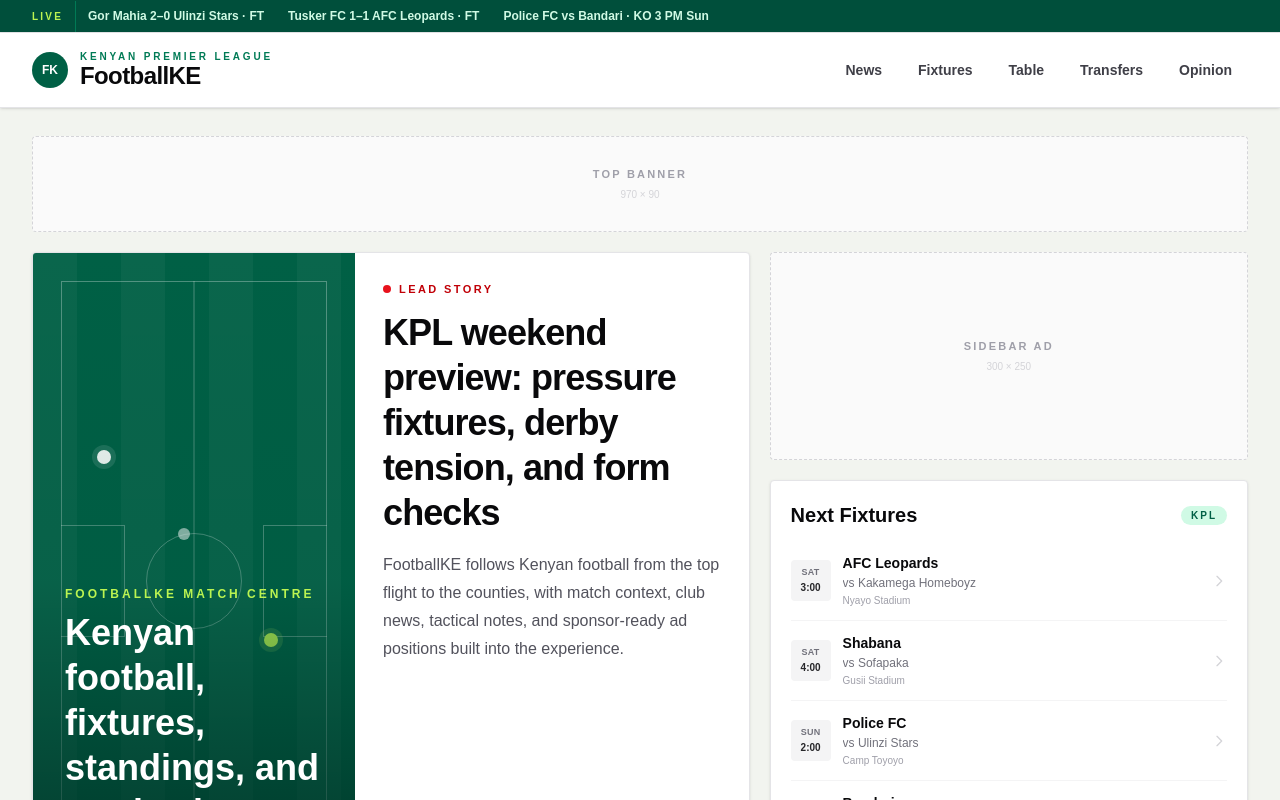
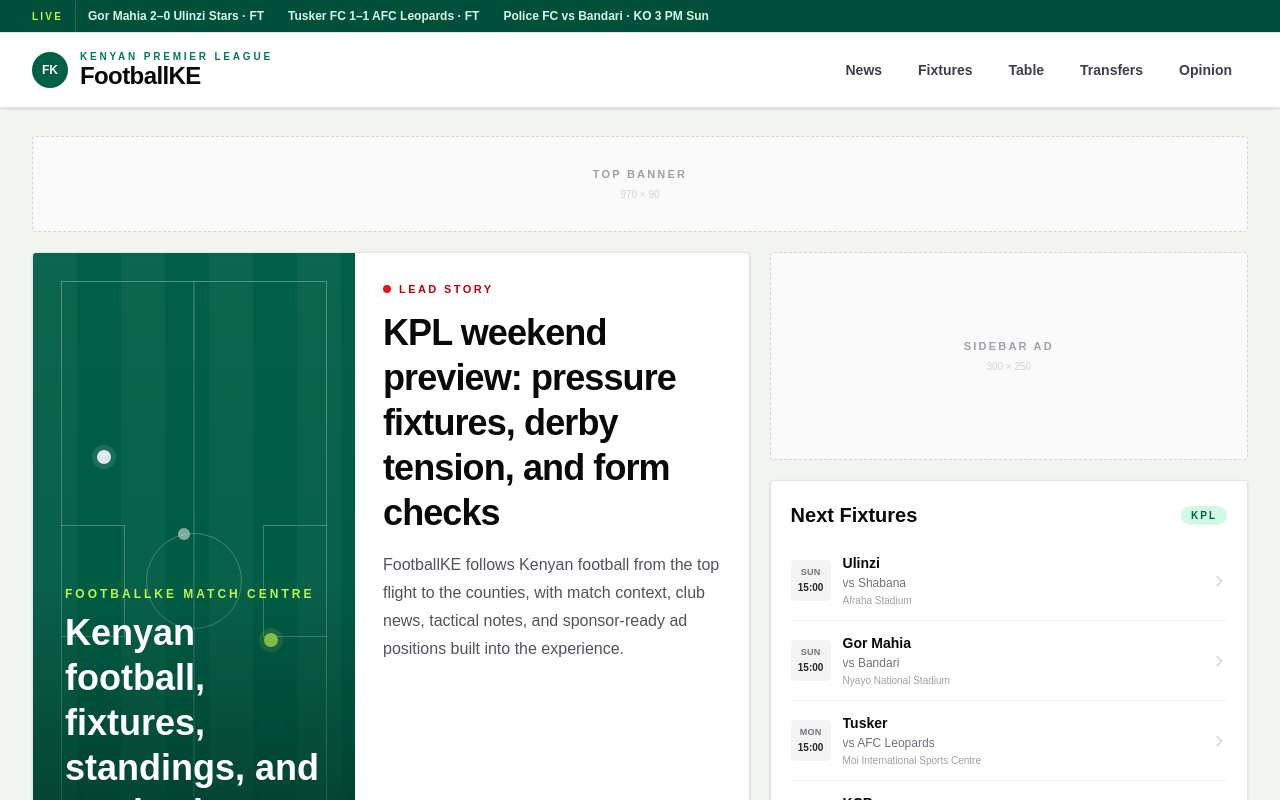
Before and after one commit to myusercloud/footballke, a Next.js app: page / in a window 1280 px wide. Shown: the top 800 px of the page. Built offline with nearby package versions, Linux system fonts and the light colour scheme.

Commit message:
phase 4 (Fixtures)

```diff
--- a/app/page.tsx
+++ b/app/page.tsx
@@ -1,7 +1,10 @@
 import type { Metadata } from "next";
+import Link from "next/link";
 import Navbar from "@/components/layout/Navbar";
 import Footer from "@/components/layout/Footer";
 import { getNews } from "@/lib/news.cache";
+import { getUpcomingFixtures } from "@/lib/fixtures.cache";
+import { formatKickoffTime } from "@/lib/fixture.utils";
 
 export const metadata: Metadata = {
   title: "KPL Weekend Preview & Standings",
@@ -15,42 +18,6 @@ export const metadata: Metadata = {
   },
 };
 
-
-const fixtures = [
-  {
-    home: "AFC Leopards",
-    away: "Kakamega Homeboyz",
-    time: "Sat 3:00 PM",
-    day: "Sat",
-    hour: "3:00 PM",
-    venue: "Nyayo Stadium",
-  },
-  {
-    home: "Shabana",
-    away: "Sofapaka",
-    time: "Sat 4:00 PM",
-    day: "Sat",
-    hour: "4:00 PM",
-    venue: "Gusii Stadium",
-  },
-  {
-    home: "Police FC",
-    away: "Ulinzi Stars",
-    time: "Sun 2:00 PM",
-    day: "Sun",
-    hour: "2:00 PM",
-    venue: "Camp Toyoyo",
-  },
-  {
-    home: "Bandari",
-    away: "Tusker",
-    time: "Sun 4:15 PM",
-    day: "Sun",
-    hour: "4:15 PM",
-    venue: "Mbaraki Sports Club",
-  },
-];
-
 const table = [
   { club: "Gor Mahia", pts: 46, played: 22, gd: "+18", form: "W W D W W" },
   { club: "Tusker", pts: 42, played: 22, gd: "+12", form: "W D W L W" },
@@ -63,6 +30,24 @@ const table = [
   { club: "Shabana", pts: 22, played: 22, gd: "-15", form: "D L W L L" },
 ];
 
+// ── Helpers ───────────────────────────────────────────────────────────────────
+
+/** Short weekday abbreviation in EAT — "Sat", "Sun", etc. */
+function kickoffDay(iso: string): string {
+  return new Date(iso)
+    .toLocaleDateString("en-KE", {
+      weekday: "short",
+      timeZone: "Africa/Nairobi",
+    })
+    .slice(0, 3);
+}
+
+/** Strips AM/PM so "3:00 PM" → "3:00" and "15:00" is already correct. */
+function kickoffBadgeTime(iso: string): string {
+  return formatKickoffTime(iso).replace(/\s*(AM|PM)$/i, "");
+}
+
+// ── Sub-components ────────────────────────────────────────────────────────────
 
 function FormBadges({ form }: { form: string }) {
   return (
@@ -129,10 +114,10 @@ function LiveTicker() {
   return (
     <div className="overflow-hidden border-b border-zinc-200 bg-emerald-900 text-white">
       <div className="mx-auto flex max-w-7xl items-center gap-0 px-4 sm:px-6 lg:px-8">
-        <span className="shrink-0 border-r border-emerald-700 pr-3 mr-3 py-2 text-[10px] font-black uppercase tracking-[0.22em] text-lime-300">
+        <span className="mr-3 shrink-0 border-r border-emerald-700 py-2 pr-3 text-[10px] font-black uppercase tracking-[0.22em] text-lime-300">
           Live
         </span>
-        <div className="flex gap-6 overflow-x-auto py-2 text-xs font-semibold text-emerald-100 scrollbar-none whitespace-nowrap">
+        <div className="flex gap-6 overflow-x-auto whitespace-nowrap py-2 text-xs font-semibold text-emerald-100 scrollbar-none">
           {items.map((item, i) => (
             <span key={i} className="shrink-0">
               {item}
@@ -176,10 +161,17 @@ function PitchVisual() {
   );
 }
 
+// ── Page ──────────────────────────────────────────────────────────────────────
+
 export default async function Home() {
-  const { articles } = await getNews({ pageSize: 7 });
+  const [{ articles }, upcomingFixtures] = await Promise.all([
+    getNews({ pageSize: 7 }),
+    getUpcomingFixtures(4),
+  ]);
+
   const topStories = articles.slice(0, 3);
   const quickReads = articles.slice(3);
+
   return (
     <>
       <a
@@ -240,26 +232,26 @@ export default async function Home() {
                   </p>
                 </div>
                 <div className="mt-6 flex flex-wrap items-center gap-3">
-                  <a
+                  <Link
+                    href="/news"
                     className="inline-flex items-center gap-2 rounded-sm bg-emerald-800 px-5 py-2.5 text-sm font-bold text-white transition-colors hover:bg-emerald-700 focus:outline-none focus-visible:ring-2 focus-visible:ring-emerald-600 focus-visible:ring-offset-2 active:bg-emerald-900"
-                    href="/news"
                   >
                     Read latest
                     <svg className="h-3.5 w-3.5" fill="none" stroke="currentColor" strokeWidth={2.5} viewBox="0 0 24 24" aria-hidden="true">
                       <path strokeLinecap="round" strokeLinejoin="round" d="M9 5l7 7-7 7" />
                     </svg>
-                  </a>
-                  <a
+                  </Link>
+                  <Link
+                    href="/fixtures"
                     className="inline-flex items-center gap-2 rounded-sm border border-zinc-300 px-5 py-2.5 text-sm font-bold transition-colors hover:border-zinc-400 hover:bg-zinc-50 focus:outline-none focus-visible:ring-2 focus-visible:ring-zinc-400 focus-visible:ring-offset-2 active:bg-zinc-100"
-                    href="#fixtures"
                   >
                     View fixtures
-                  </a>
+                  </Link>
                 </div>
               </div>
             </article>
 
-            {/* Fixtures + sidebar ad */}
+            {/* Fixtures widget + sidebar ad */}
             <div className="grid gap-5 sm:grid-cols-2 lg:grid-cols-1">
               <AdSlot label="Sidebar ad" size="300 × 250" className="min-h-52 sm:min-h-full lg:min-h-52" />
 
@@ -277,34 +269,38 @@ export default async function Home() {
                   </span>
                 </div>
 
+                {upcomingFixtures.length > 0 ? (
                   <div className="mt-3 divide-y divide-zinc-100">
-                  {fixtures.map((fixture) => (
-                    <div
-                      key={`${fixture.home}-${fixture.away}`}
-                      className="flex items-center gap-3 py-3 transition-colors hover:bg-zinc-50"
+                    {upcomingFixtures.map((fixture) => (
+                      <Link
+                        key={fixture.id}
+                        href={`/fixtures/${fixture.id}`}
+                        className="group flex items-center gap-3 py-3 transition-colors hover:bg-zinc-50 focus:outline-none focus-visible:ring-2 focus-visible:ring-emerald-600 focus-visible:ring-inset"
                       >
-                      {/* Day badge */}
+                        {/* Day + time badge */}
                         <div className="flex w-10 shrink-0 flex-col items-center rounded-sm bg-zinc-100 py-1.5 text-center">
                           <span className="text-[9px] font-black uppercase tracking-wide text-zinc-500">
-                          {fixture.day}
+                            {kickoffDay(fixture.kickoff)}
                           </span>
                           <span className="text-[10px] font-black text-zinc-800">
-                          {fixture.hour.replace(" PM", "").replace(" AM", "")}
+                            {kickoffBadgeTime(fixture.kickoff)}
                           </span>
                         </div>
 
                         <div className="min-w-0 flex-1">
-                        <p className="truncate text-sm font-bold">{fixture.home}</p>
+                          <p className="truncate text-sm font-bold">
+                            {fixture.homeTeam.shortName}
+                          </p>
                           <p className="mt-0.5 truncate text-xs font-medium text-zinc-500">
-                          vs {fixture.away}
+                            vs {fixture.awayTeam.shortName}
                           </p>
                           <p className="mt-0.5 truncate text-[10px] text-zinc-400">
-                          {fixture.venue}
+                            {fixture.venue.name}
                           </p>
                         </div>
 
                         <svg
-                        className="h-4 w-4 shrink-0 text-zinc-300"
+                          className="h-4 w-4 shrink-0 text-zinc-300 transition-colors group-hover:text-emerald-400"
                           fill="none"
                           stroke="currentColor"
                           strokeWidth={2}
@@ -313,16 +309,21 @@ export default async function Home() {
                         >
                           <path strokeLinecap="round" strokeLinejoin="round" d="M9 5l7 7-7 7" />
                         </svg>
-                    </div>
+                      </Link>
                     ))}
                   </div>
+                ) : (
+                  <p className="mt-4 text-sm text-zinc-400">
+                    No upcoming fixtures scheduled.
+                  </p>
+                )}
 
-                <a
-                  href="#fixtures"
+                <Link
+                  href="/fixtures"
                   className="mt-3 block text-center text-xs font-bold text-emerald-700 hover:text-emerald-600 focus:outline-none focus-visible:ring-2 focus-visible:ring-emerald-600"
                 >
                   All fixtures →
-                </a>
+                </Link>
               </section>
             </div>
           </section>
@@ -429,7 +430,7 @@ export default async function Home() {
                 <span>#</span>
                 <span>Club</span>
                 <span className="text-right">Pts</span>
-                <span className="text-right hidden sm:block">GD</span>
+                <span className="hidden text-right sm:block">GD</span>
                 <span className="hidden sm:block">Form</span>
               </div>
 
--- a/components/layout/NavLinks.tsx
+++ b/components/layout/NavLinks.tsx
@@ -5,7 +5,7 @@ import { usePathname } from "next/navigation";
 
 const NAV_ITEMS = [
   { label: "News", href: "/news" },
-  { label: "Fixtures", href: "/#fixtures" },
+  { label: "Fixtures", href: "/fixtures" },
   { label: "Table", href: "/#table" },
   { label: "Transfers", href: "/news?category=transfer-news" },
   { label: "Opinion", href: "/news?category=opinion" },
@@ -20,11 +20,12 @@ export function NavLinks() {
       className="flex flex-wrap gap-1 text-sm font-semibold text-zinc-700"
     >
       {NAV_ITEMS.map((item) => {
-        // Active for /news and all /news/* routes.
-        // Other items are anchors or category filters — active state would
-        // require useSearchParams() and a Suspense boundary; out of scope here.
+        // Active for /news (and all /news/*) and /fixtures (and all /fixtures/*).
+        // Category filter items share the /news prefix so they also highlight
+        // correctly without needing useSearchParams().
         const isActive =
-          item.href === "/news" && pathname.startsWith("/news");
+          (item.href === "/news" && pathname.startsWith("/news")) ||
+          (item.href === "/fixtures" && pathname.startsWith("/fixtures"));
 
         return (
           <Link
```
Lines whose indentation alone changed are shown as unchanged.
